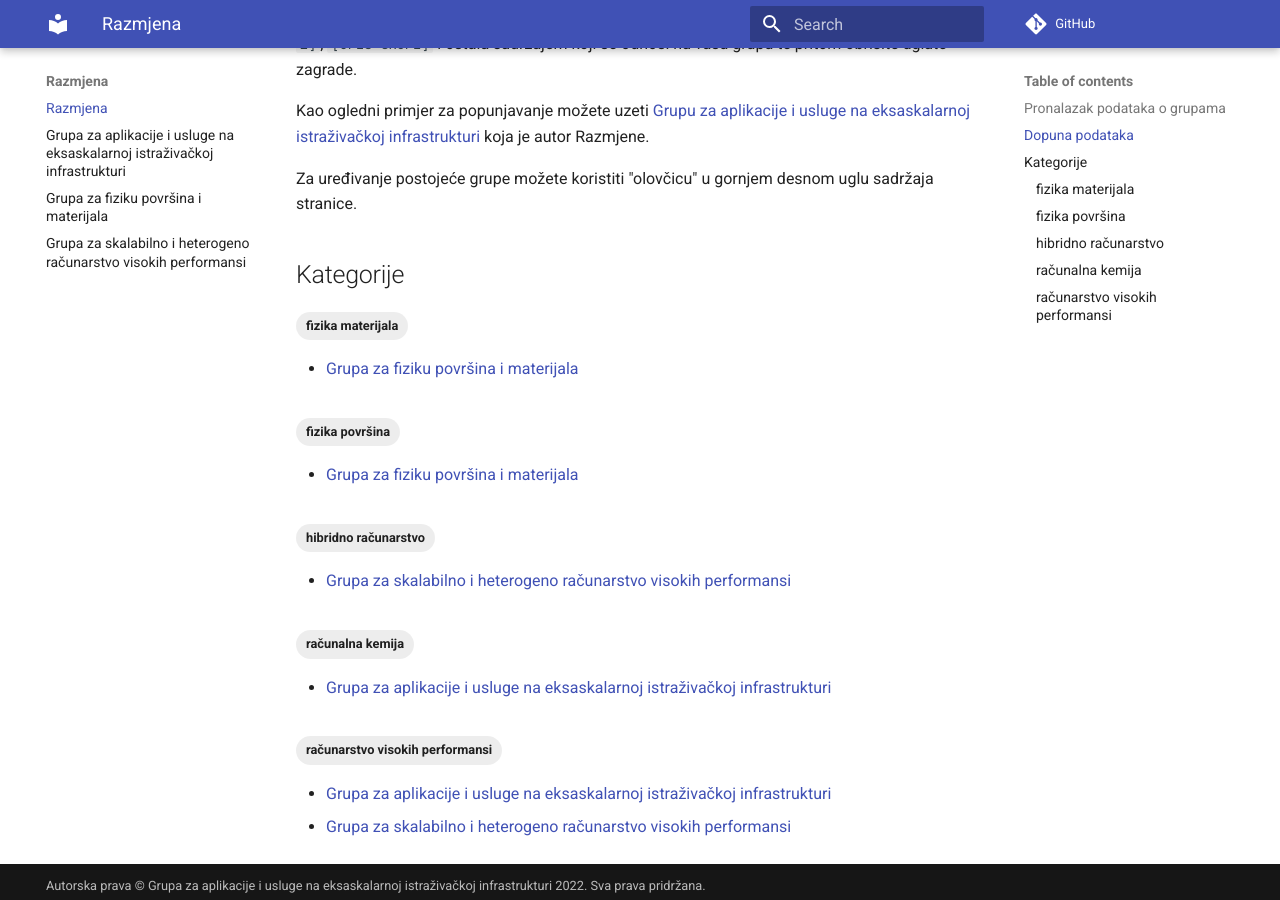
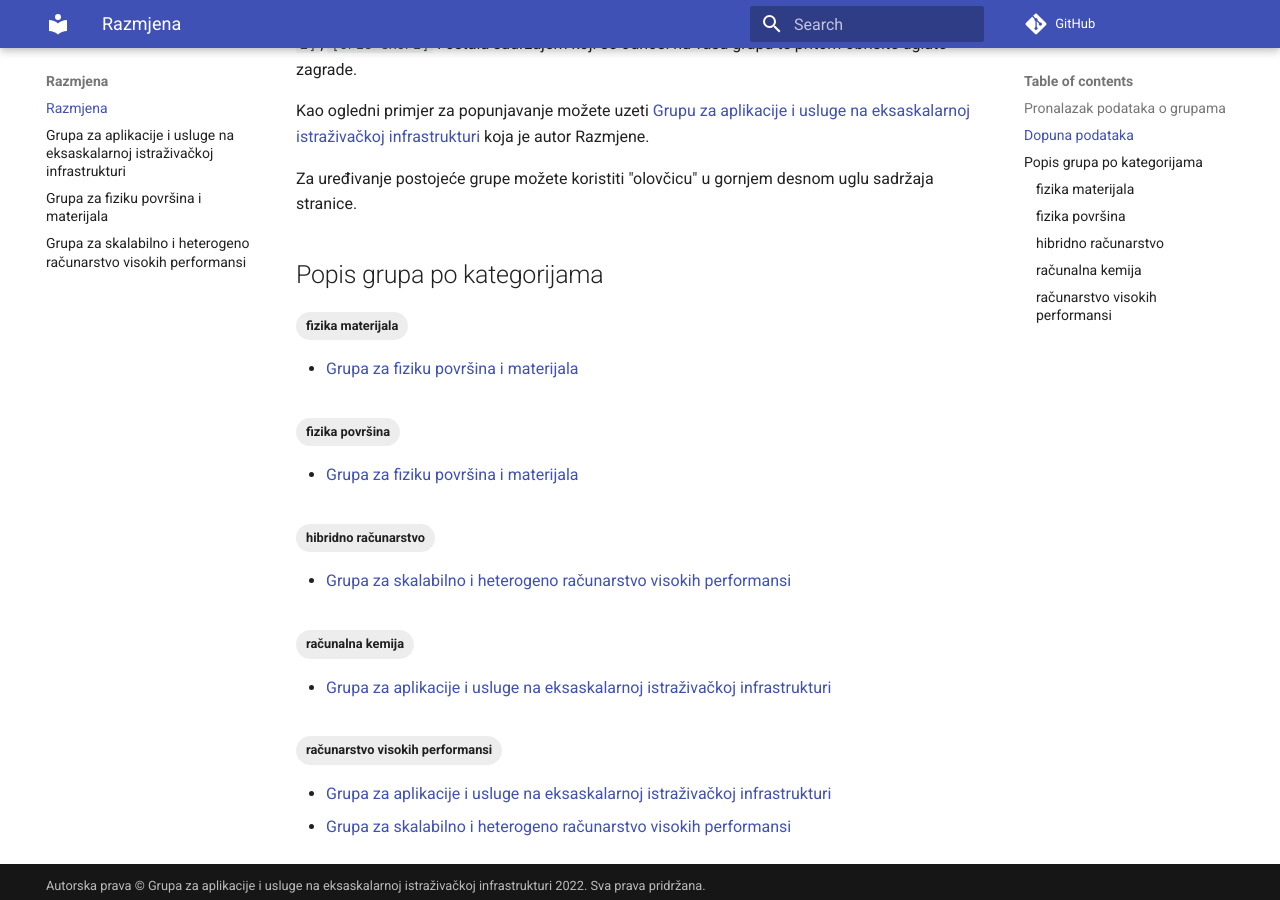
Before and after one commit to razmjena/razmjena.github.io, an MkDocs documentation site: the page built from docs/index.md, in a window 1280 px wide and 900 px high, scrolled down 847 px. Built offline with MkDocs 1.6.1 and Material for MkDocs 9.7.7, drawn with Linux system fonts in a browser that asks for light colours; comment, search, counter and statistics services are not loaded.

Commit message:
Better heading for categories

```diff
--- a/docs/index.md
+++ b/docs/index.md
@@ -21,6 +21,6 @@ Kao ogledni primjer za popunjavanje možete uzeti [Grupu za aplikacije i usluge
 
 Za uređivanje postojeće grupe možete koristiti "olovčicu" u gornjem desnom uglu sadržaja stranice.
 
-## Kategorije
+## Popis grupa po kategorijama
 
 [TAGS]
```
